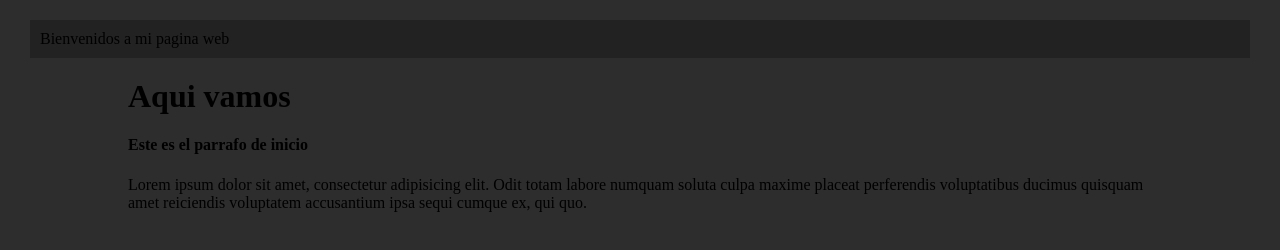
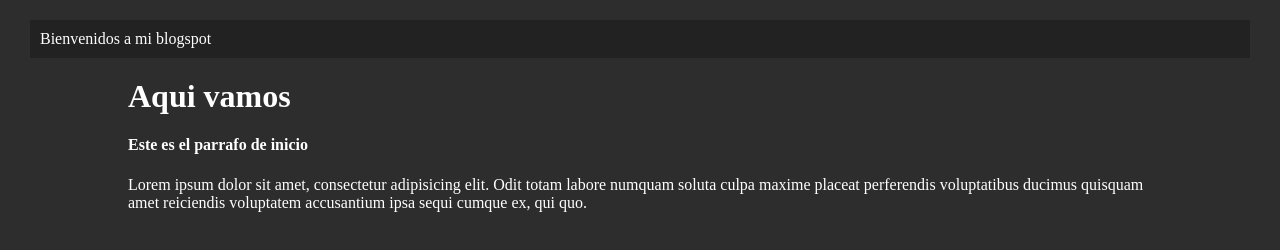
Before and after one commit to JhonAlexSB/Ensayo, a plain HTML site: page index.html in a window 1280 px wide. Drawn offline with Linux system fonts and the light colour scheme.

Commit message:
Cambios en titulo de bienvenida y en color

```diff
--- a/index.html
+++ b/index.html
@@ -8,7 +8,7 @@
 </head>
 <body>
   <div id="cabecera">
-    Bienvenidos a mi pagina web
+    Bienvenidos a mi blogspot
   </div>
   <h1 id='titulo'>Aqui vamos</h1>
   <aside>
--- a/main.css
+++ b/main.css
@@ -1,5 +1,5 @@
 body{
-  color:#white;
+  color:white;
   background-color: #2d2d2d;
   margin: 0px;
   padding: 0px;
```
